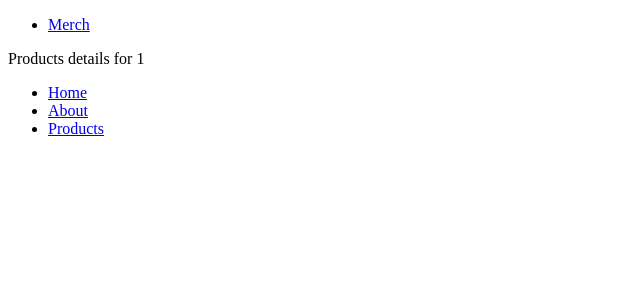
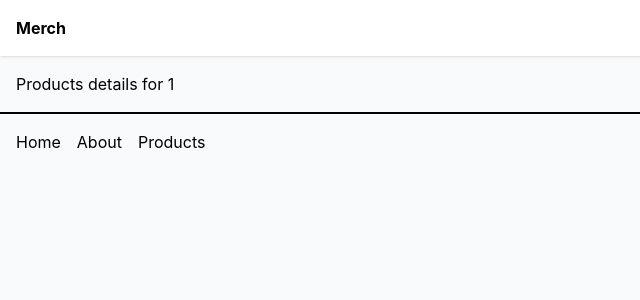
Before and after one commit to dkonvisar/nuxt-crash-site, a Nuxt app: page /products/1 in a window 1280 px wide. Shown: the top 300 px of the page, without its empty margins (0-640 px from the left). Built offline with nearby package versions, Linux system fonts and the light colour scheme.

Commit message:
added tailwind

```diff
--- /dev/null
+++ b/app/assets/css/main.css
@@ -0,0 +1,11 @@
+@import 'tailwindcss';
+
+@layer components {
+  .btn {
+    @apply bg-[#12b488]  px-3 py-2 rounded-md text-sm text-white;
+  }
+}
+
+body {
+  @apply bg-gray-50;
+}
--- a/app/layouts/default.vue
+++ b/app/layouts/default.vue
@@ -1,15 +1,17 @@
 <template>
-  <header>
-    <nav>
-      <ul>
+  <header class="shadow-md bg-white">
+    <nav class="container mx-auto p-4 flex justify-between">
+      <NuxtLink to="/" class="font-bold">Nuxt Site</NuxtLink>
+      <ul class="flex gap-4">
         <li><NuxtLink to="/">Home</NuxtLink></li>
         <li><NuxtLink to="/about">About</NuxtLink></li>
-        <li><NuxtLink to="/products">Products</NuxtLink></li>
+        <li><NuxtLink to="/products" class="btn">Products</NuxtLink></li>
       </ul>
     </nav>
   </header>
+
   <!-- Output the page content -->
-  <main>
+  <main class="container mx-auto p-4">
     <slot />
   </main>
 </template>
--- a/app/layouts/products.vue
+++ b/app/layouts/products.vue
@@ -1,19 +1,19 @@
 <template>
-  <header>
-    <nav>
-      <ul>
-        <li><NuxtLink to="/products">Merch</NuxtLink></li>
+  <header class="shadow-sm bg-white">
+    <nav class="container mx-auto p-4">
+      <ul class="flex gap-4">
+        <NuxtLink to="/products" class="font-bold">Merch</NuxtLink>
       </ul>
     </nav>
   </header>
 
   <!-- Output the page content -->
-  <main>
+  <main class="container mx-auto p-4">
     <slot />
   </main>
 
-  <footer>
-    <ul>
+  <footer class="container mx-auto p-4 flex justify-between border-t-2">
+    <ul class="flex gap-4">
       <li><NuxtLink to="/">Home</NuxtLink></li>
       <li><NuxtLink to="/about">About</NuxtLink></li>
       <li><NuxtLink to="/products">Products</NuxtLink></li>
--- a/app/pages/products/[id].vue
+++ b/app/pages/products/[id].vue
@@ -7,5 +7,5 @@
 </script>
 
 <template>
-  <p>Products details for {{ id }}</p>
+  <h1>Products details for {{ id }}</h1>
 </template>
--- a/nuxt.config.ts
+++ b/nuxt.config.ts
@@ -1,5 +1,11 @@
+import tailwindcss from '@tailwindcss/vite';
+
 // https://nuxt.com/docs/api/configuration/nuxt-config
 export default defineNuxtConfig({
   compatibilityDate: '2025-07-15',
-  devtools: { enabled: true }
-})
+  devtools: { enabled: true },
+  css: ['./app/assets/css/main.css'],
+  vite: {
+    plugins: [tailwindcss()],
+  },
+});
--- a/package.json
+++ b/package.json
@@ -10,7 +10,9 @@
     "postinstall": "nuxt prepare"
   },
   "dependencies": {
+    "@tailwindcss/vite": "^4.2.2",
     "nuxt": "^4.4.2",
+    "tailwindcss": "^4.2.2",
     "vue": "^3.5.30",
     "vue-router": "^5.0.4"
   }
```
Also changed, not shown: 1 other file (tests, documents, lock files or other folders).
